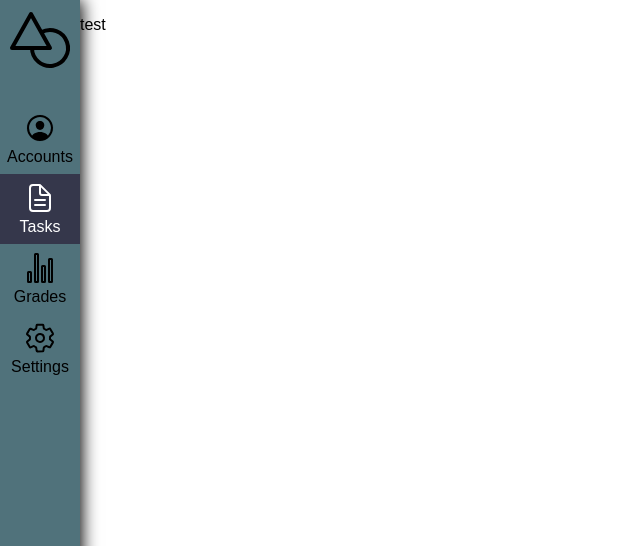
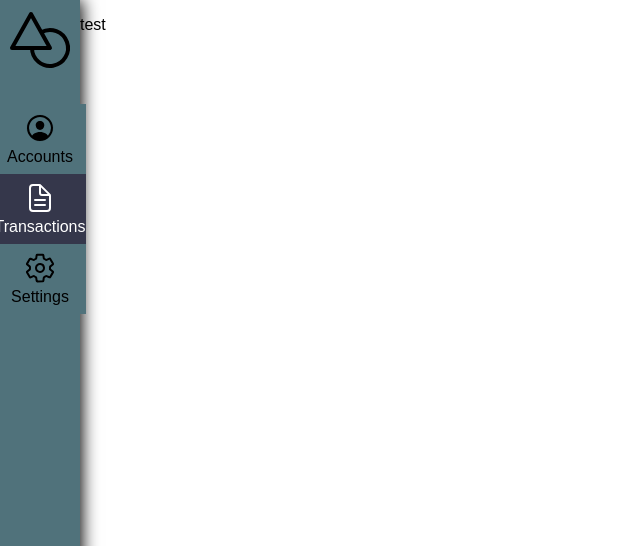
Before and after one commit to 1054009/CSET-170-FinalProject, a Flask app: page / in a window 1280 px wide. Shown: the top 546 px of the page, without its empty margins (0-640 px from the left). Run offline with Flask 3, Linux system fonts and the light colour scheme; the visitor is signed in with stand-in values (Sample User, id 1).

Commit message:
Update navbar for transactions

```diff
--- a/src/templates/home.html
+++ b/src/templates/home.html
@@ -1,4 +1,4 @@
-{% set active_page = "Tasks" %}
+{% set active_page = "Transactions" %}
 
 {% extends "base.html" %}
 
--- a/src/templates/navbar.html
+++ b/src/templates/navbar.html
@@ -1,7 +1,6 @@
 {% set navbar_data = [
 	['Accounts', 'accounts', 'person-circle-outline'],
-	['Tasks', 'home', 'document-text-outline'],
-	['Grades', 'grades', 'stats-chart-outline'],
+	['Transactions', 'home', 'document-text-outline'],
 	['Settings', 'home', 'settings-outline']
 ] %}
 
```
